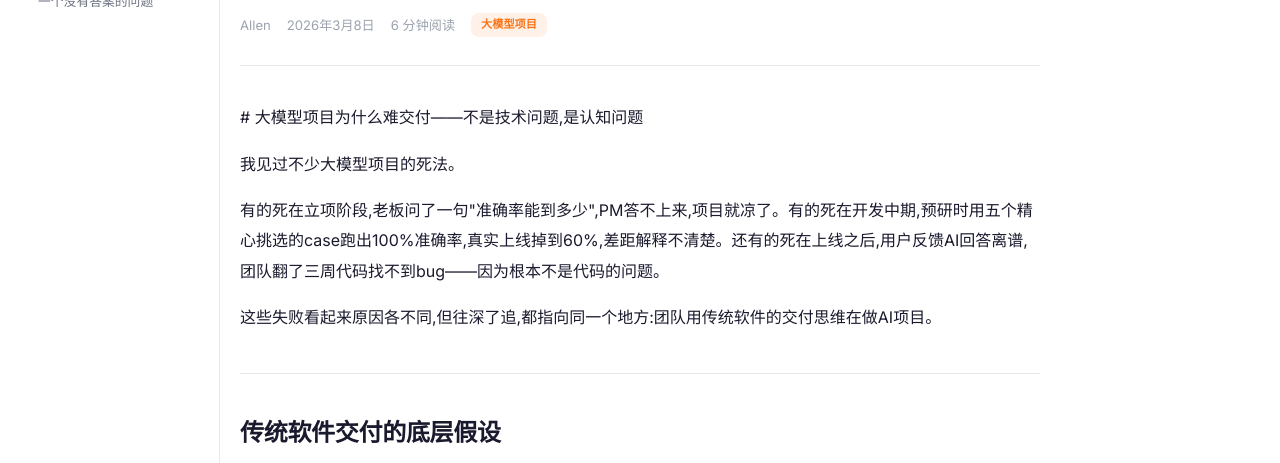
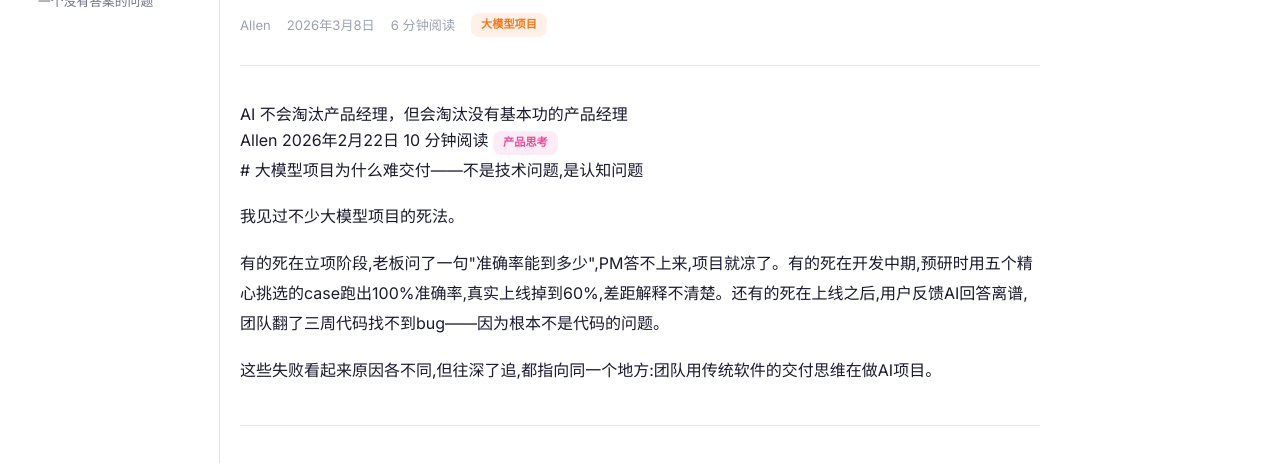
Before and after one commit to Allenyang007/allen-site, a website: page blog/llm-project-delivery-mindset/index.html in a window 1280 px wide. Shown: the part 295-758 px from the top of the page. Drawn offline with Linux system fonts and the light colour scheme.

```diff
--- a/blog/llm-project-delivery-mindset/index.html
+++ b/blog/llm-project-delivery-mindset/index.html
@@ -343,6 +343,15 @@
   </div>
 </div>
 
+  <div class="subtitle">AI 不会淘汰产品经理，但会淘汰没有基本功的产品经理</div>
+  <div class="info">
+    <span>Allen</span>
+    <span>2026年2月22日</span>
+    <span>10 分钟阅读</span>
+    <span class="tag tag-thinking">产品思考</span>
+  </div>
+</div>
+
 <div class="content">
 <p>
 # 大模型项目为什么难交付——不是技术问题,是认知问题
```
